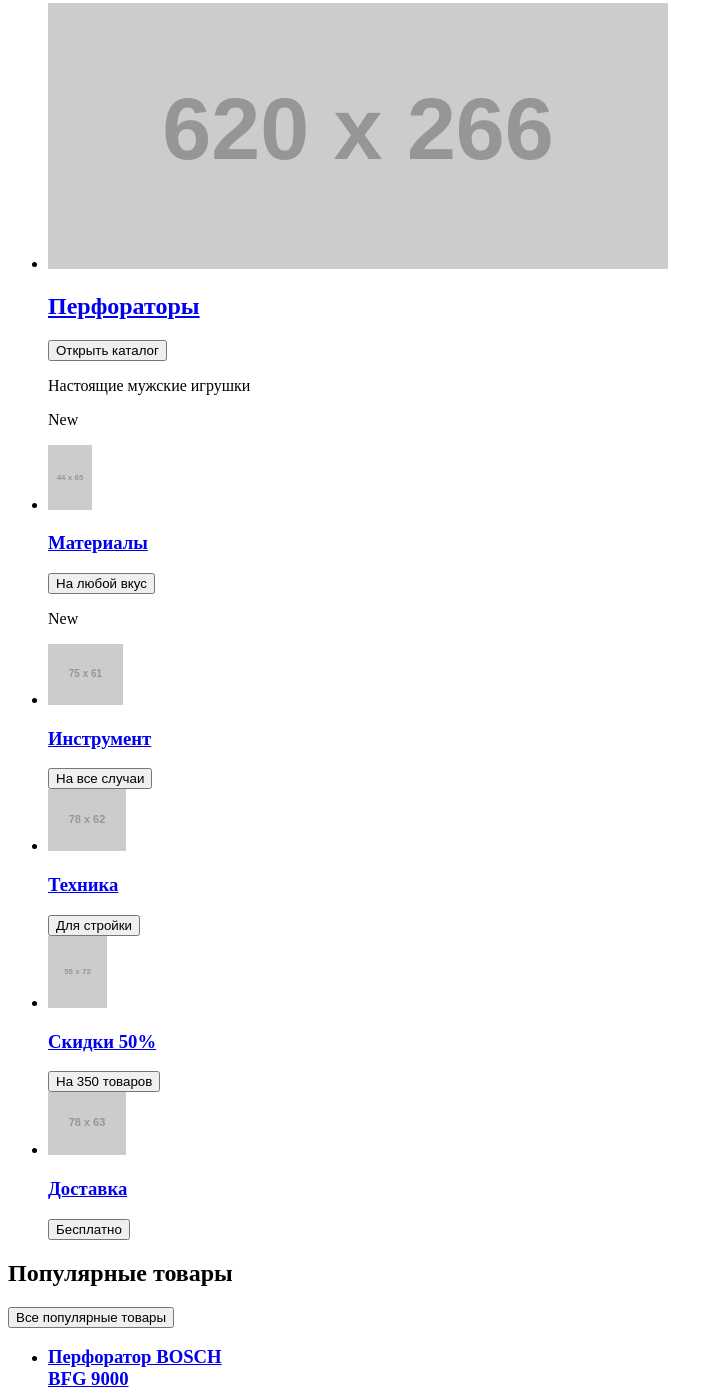
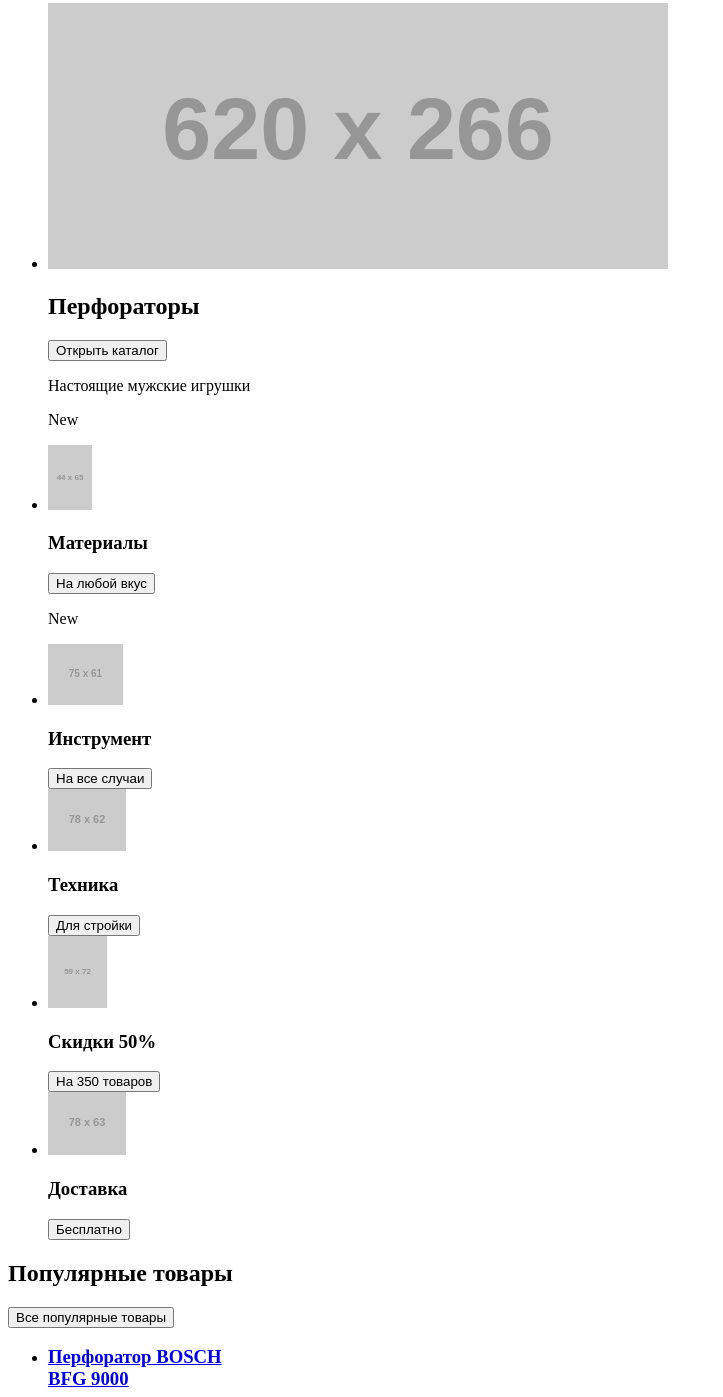
Before and after one commit to sofieweaver/1490807-technomart-28, a plain HTML site: page index.html in a window 1280 px wide. Shown: the part 571-1968 px from the top of the page, without its empty margins (0-723 px from the left). Drawn offline with Linux system fonts and the light colour scheme; placeholder pictures from the web are drawn by us.

Commit message:
правка промо-блока на основании ТЗ
3.6. Промо-блок («материалы», «инструмент», …): ссылками являются только кнопки.

```diff
--- a/index.html
+++ b/index.html
@@ -53,33 +53,33 @@
     <ul>
       <li>
         <img src="https://via.placeholder.com/620x266" alt="Перфораторы">
-        <a href="catalog.html"><h2>Перфораторы</h2></a>
+        <h2>Перфораторы</h2>
         <button type="button">Открыть каталог</button>
         <p>Настоящие мужские игрушки</p>
         <p>New</p></li>
       <li>
         <img src="https://via.placeholder.com/44x65" alt="Материалы">
-        <a href="blank.html"><h3>Материалы</h3></a>
+        <h3>Материалы</h3>
         <button type="button">На любой вкус</button>
         <p>New</p></li>
       <li>
         <img src="https://via.placeholder.com/75x61" alt="Инструмент">
-        <a href="blank.html"><h3>Инструмент</h3></a>
+        <h3>Инструмент</h3>
         <button type="button">На все случаи</button>
       </li>
       <li>
         <img src="https://via.placeholder.com/78x62" alt="Техника">
-        <a href="blank.html"><h3>Техника</h3></a>
+        <h3>Техника</h3>
         <button type="button">Для стройки</button>
       </li>
       <li>
         <img src="https://via.placeholder.com/59x72" alt="Скидки">
-        <a href="blank.html"><h3>Скидки 50%</h3></a>
+        <h3>Скидки 50%</h3>
         <button type="button">На 350 товаров</button>
       </li>
       <li>
         <img src="https://via.placeholder.com/78x63" alt="Доставка">
-        <a href="blank.html"><h3>Доставка</h3></a>
+        <h3>Доставка</h3>
         <button type="button">Бесплатно</button>
       </li>
     </ul>
```
